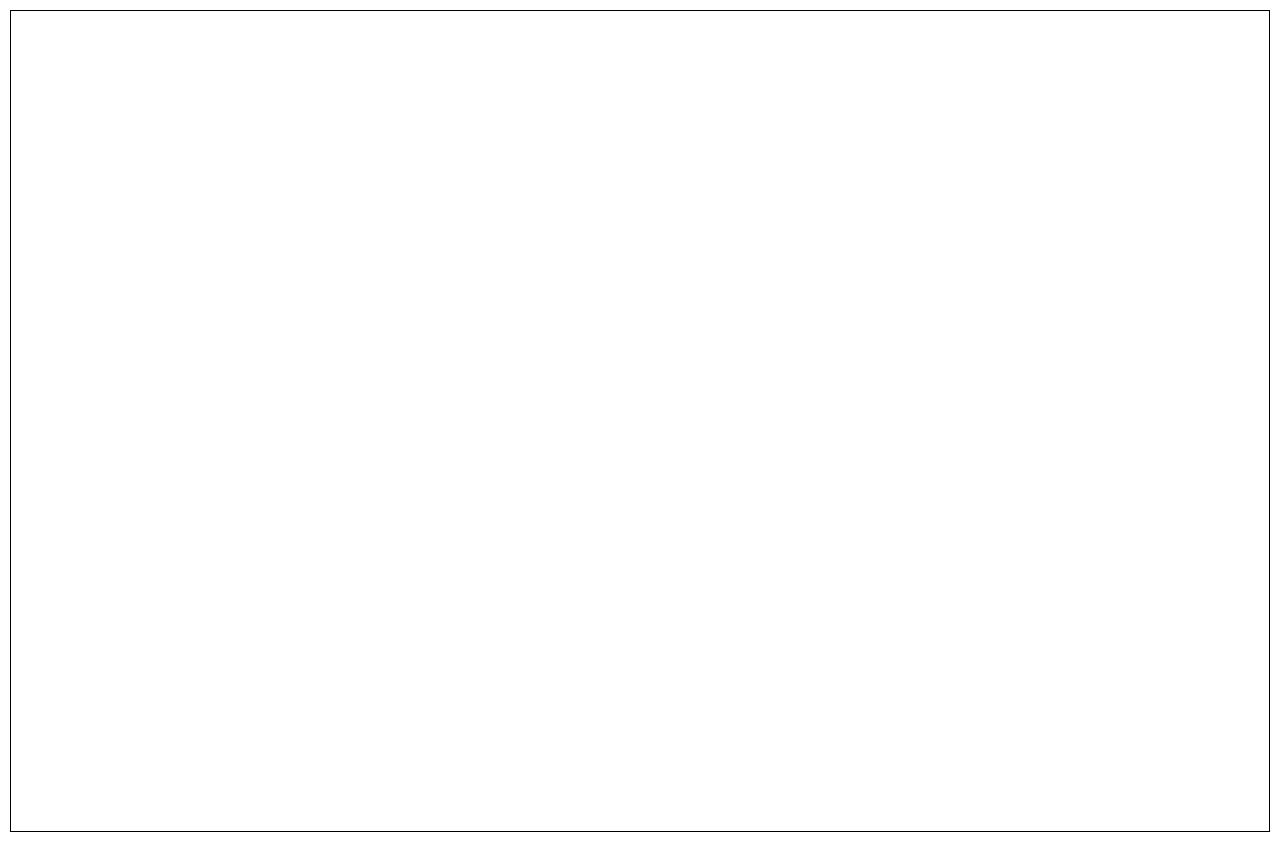
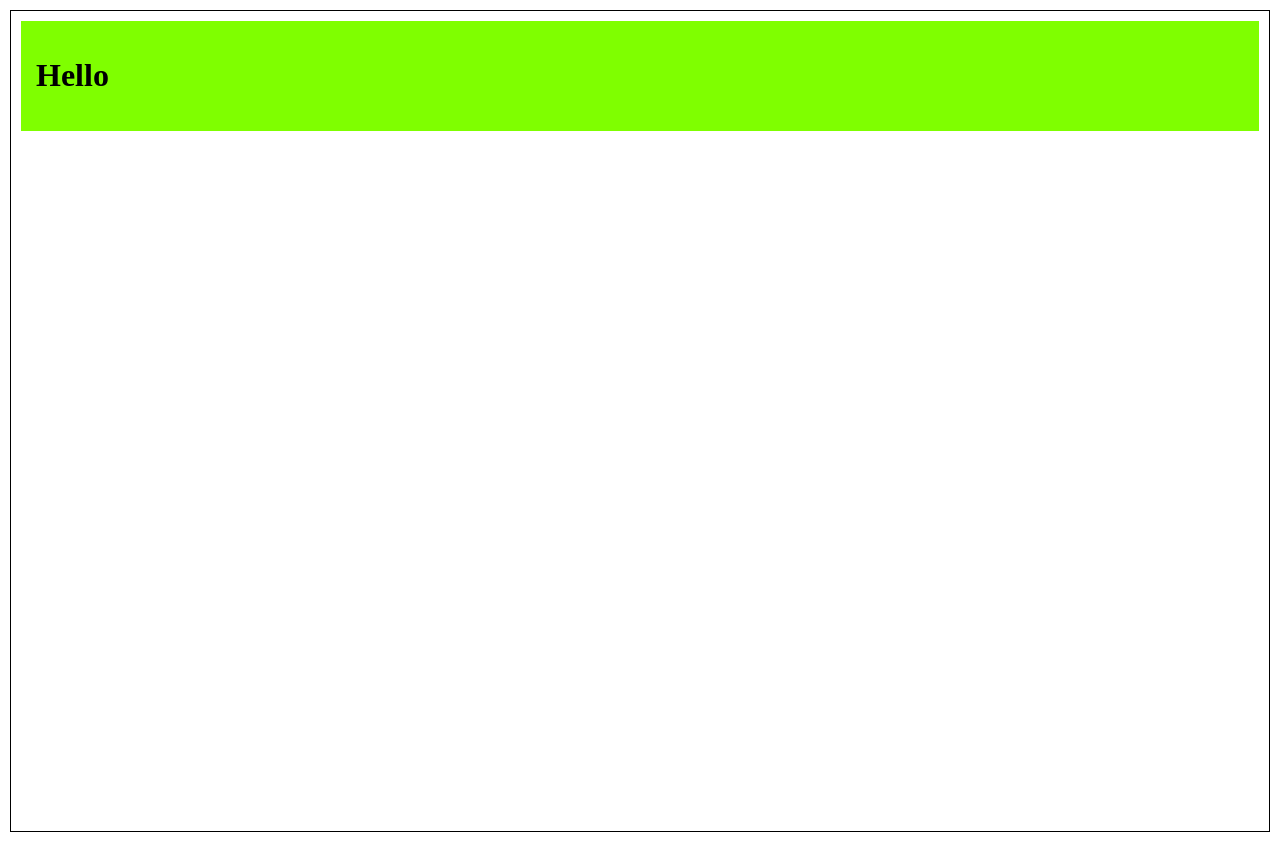
Before and after one commit to Christonn93/christopher-tonnesland-js1-ma3, a plain HTML site: page index.html in a window 1280 px wide. Drawn offline with Linux system fonts and the light colour scheme.

Commit message:
starting on delivery
Starting on the delivery for this weeks MA.

```diff
--- a/index.html
+++ b/index.html
@@ -9,6 +9,9 @@
         <link rel="stylesheet" href="/style/style.css">
     </head>
     <body>
+        <div class="container" id="apiResult"></div>
+
+
 
         <script src="/js/question-2.js"></script>
         <script src="/js/question-1.js"></script>
--- a/js/question-1.js
+++ b/js/question-1.js
@@ -0,0 +1,4 @@
+const url = "https://api.rawg.io/api/games?dates=2019-01-01,2019-12-31&ordering=-rating&key=f6dd075d81db416fbb289fc9d3726038";
+const apiResult = document.querySelector("#apiResult");
+
+apiResult.innerHTML = `<h1>Hello</h1>`
--- a/style/style.css
+++ b/style/style.css
@@ -5,5 +5,13 @@ body {
     margin: 10px;
     height: 100vh;
     border: 1px solid black;
+}
 
+.container {
+    display: flex;
+    flex-direction: row;
+    flex-wrap: wrap;
+    flex: 1;
+    padding: 15px;
+    background-color: chartreuse;
 }
```
